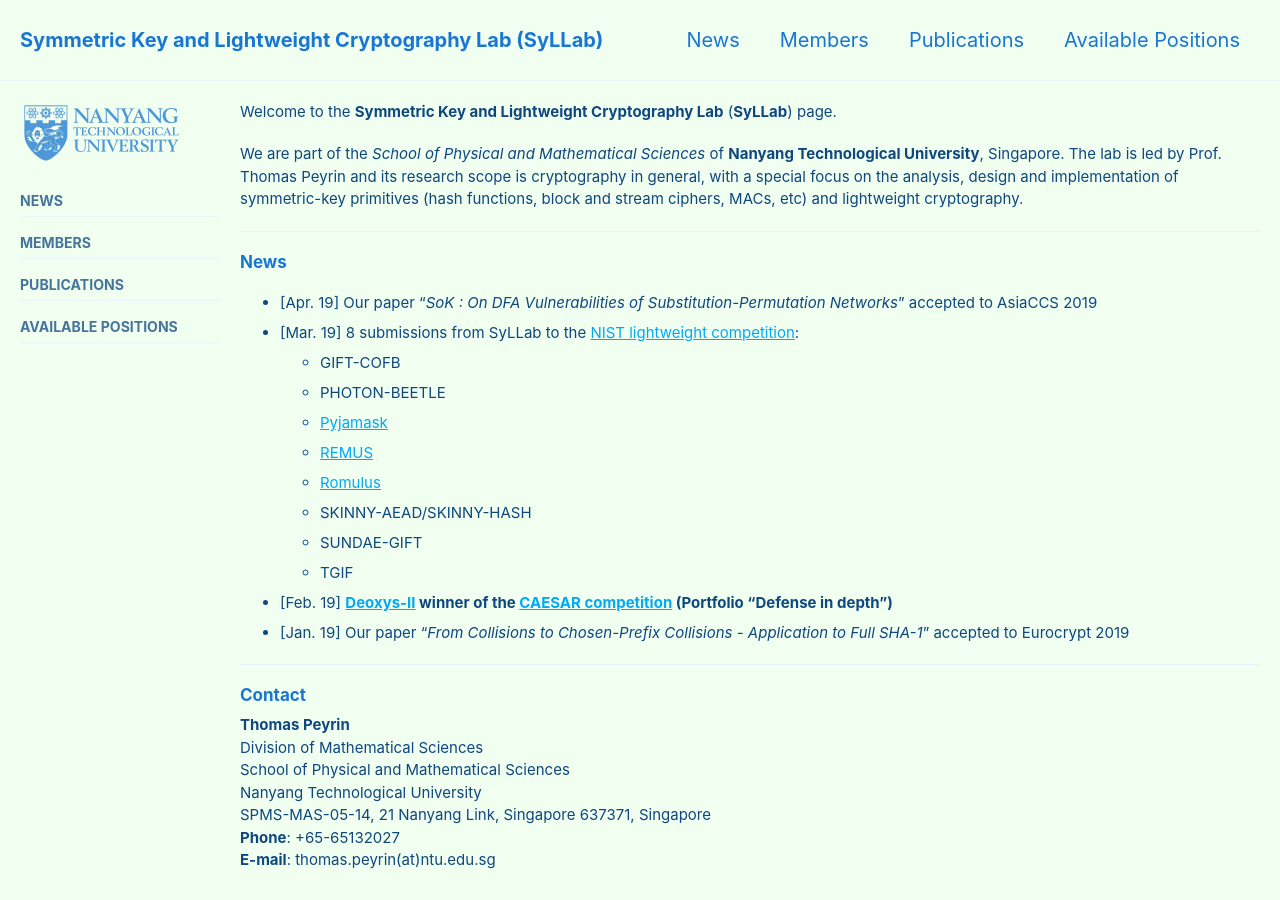
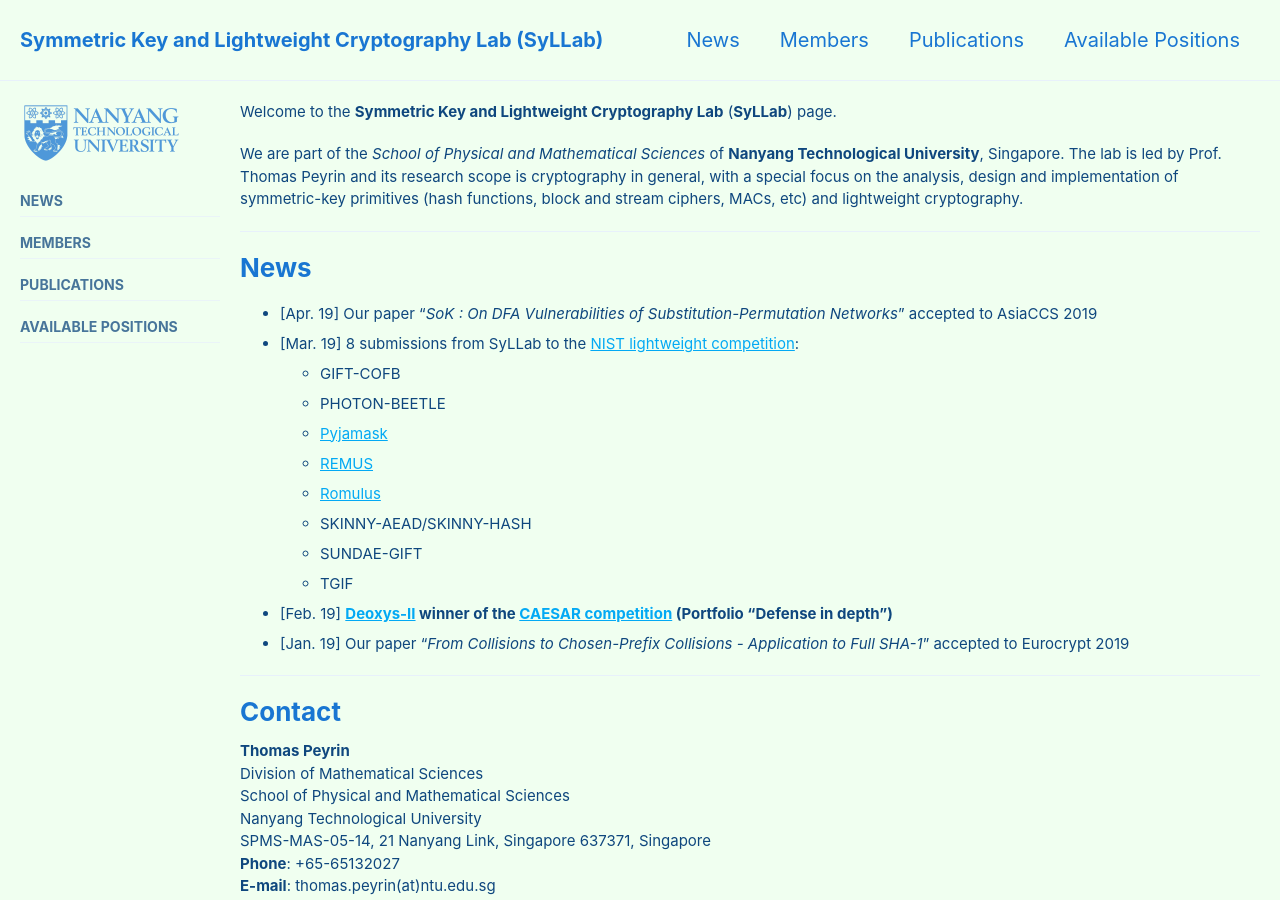
Before and after one commit to thomaspeyrin/web, a Jekyll site: the page built from index.md, in a window 1280 px wide and 900 px high. Built offline with Jekyll 4.4.1, drawn with Linux system fonts in a browser that asks for light colours; cached includes are drawn as plain includes; nearby versions of some CDN libraries.

Commit message:
Update single.html

```diff
--- a/_layouts/single.html
+++ b/_layouts/single.html
@@ -5,20 +5,7 @@ layout: default
 <style>
 .myh1 {
   color: #1976d2;
-  //font-size:26px;
-  font-size: 17px; // change to whatever
-
-  @include breakpoint($medium) {
-    font-size: 20px; // change to whatever
-  }
-
-  @include breakpoint($large) {
-    font-size: 23px; // change to whatever
-  }
-
-  @include breakpoint($x-large) {
-    font-size: 26px; // change to whatever
-  }
+  font-size:26px;
 }
 .myh2 {
   color: #1976d2;
```
